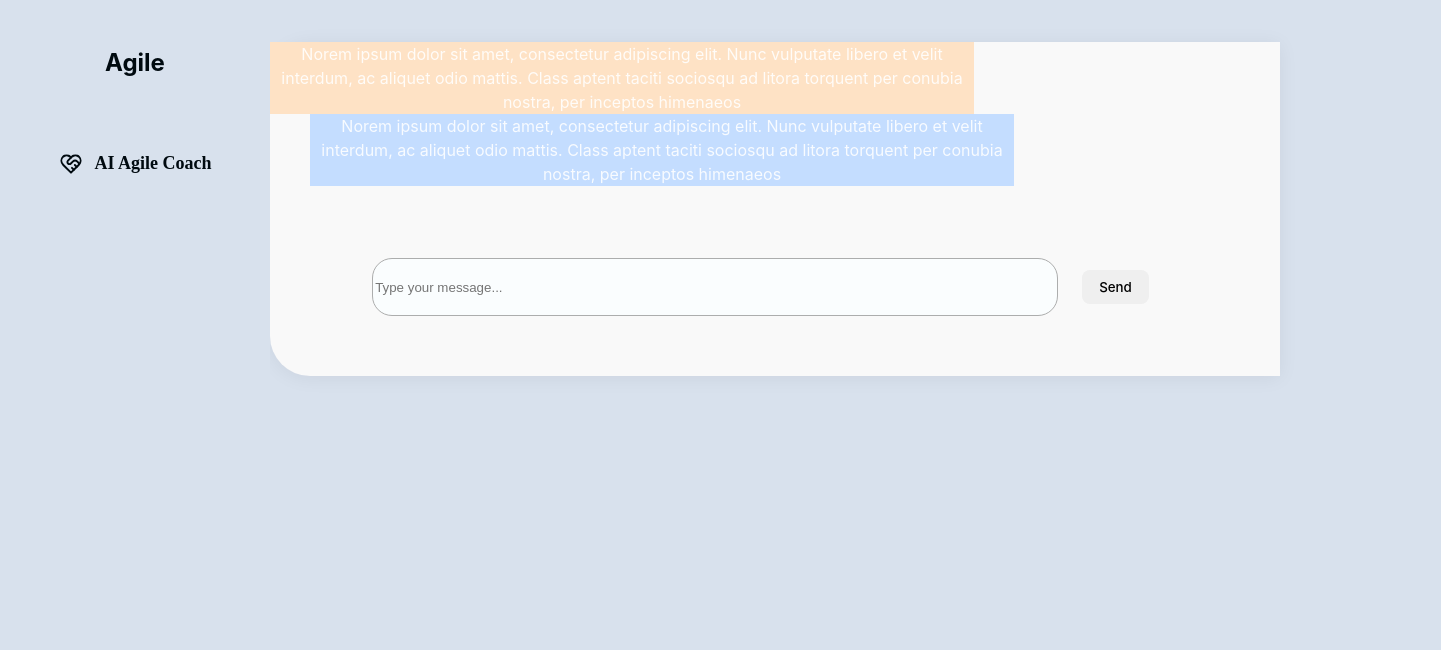
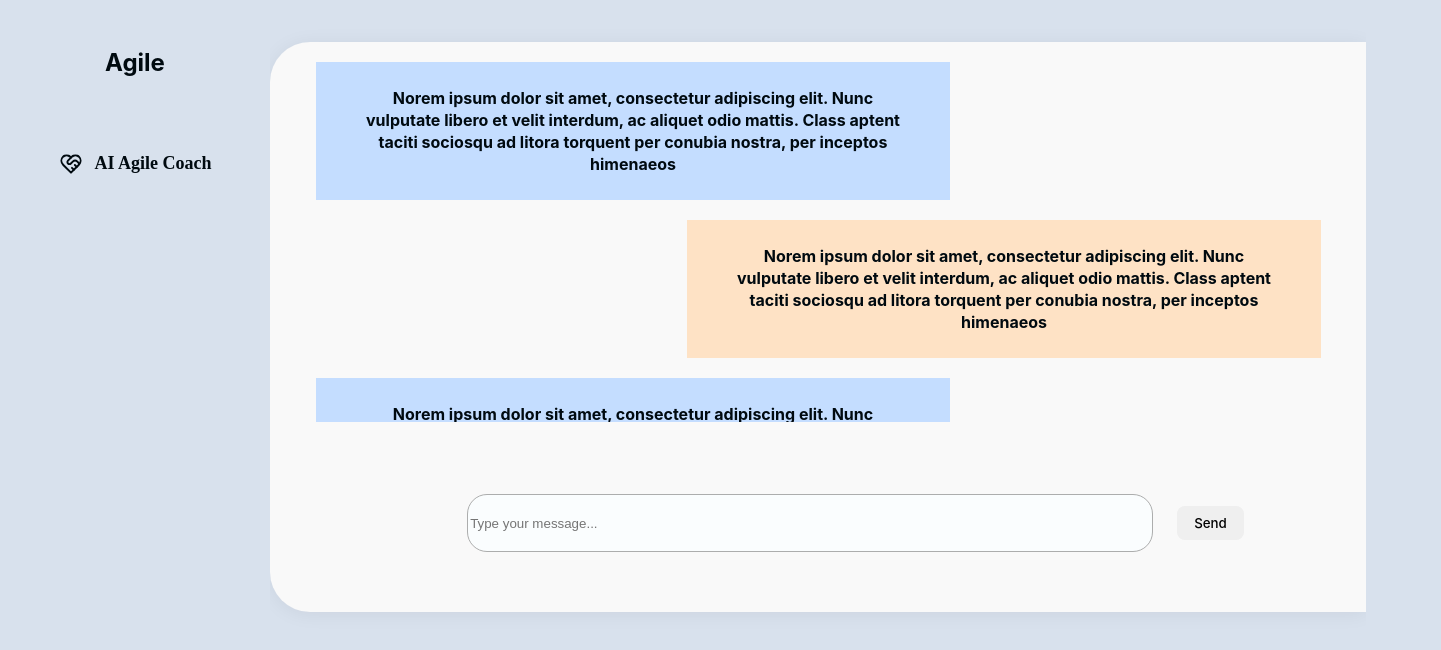
Before and after one commit to LeonidYezerskyi/agile-ai-coach-app-frontend, a React (Vite) app: page /#/chat in a window 1280 px wide. Shown: the top 650 px of the page, 1441 px wide, since content can reach past the window. Built offline with nearby package versions, Linux system fonts and the light colour scheme.

Commit message:
ADDED: stylies for ChatPage

```diff
--- a/src/pages/ChatPage/ChatPage.jsx
+++ b/src/pages/ChatPage/ChatPage.jsx
@@ -3,20 +3,28 @@ import css from "./ChatPage.module.css";
 
 const ChatPage = () => {
     return (
-        <Box className={css.container}>
+        <div className={css.container}>
             <div className={css.content}>
-                <div className={css.contentWrapper1}>
-                    <p className={css.message1}>Norem ipsum dolor sit amet, consectetur adipiscing elit. Nunc vulputate libero et velit interdum, ac aliquet odio mattis. Class aptent taciti sociosqu ad litora torquent per conubia nostra, per inceptos himenaeos</p>
+                <div className={css.dialogWrapper}>
+                    <div className={css.contentWrapper1}>
+                        <p className={css.txt}>Norem ipsum dolor sit amet, consectetur adipiscing elit. Nunc vulputate libero et velit interdum, ac aliquet odio mattis. Class aptent taciti sociosqu ad litora torquent per conubia nostra, per inceptos himenaeos</p>
+                    </div>
+                    <div className={css.contentWrapper2}>
+                        <p className={css.txt}>Norem ipsum dolor sit amet, consectetur adipiscing elit. Nunc vulputate libero et velit interdum, ac aliquet odio mattis. Class aptent taciti sociosqu ad litora torquent per conubia nostra, per inceptos himenaeos</p>
+                    </div>
+                    <div className={css.contentWrapper1}>
+                        <p className={css.txt}>Norem ipsum dolor sit amet, consectetur adipiscing elit. Nunc vulputate libero et velit interdum, ac aliquet odio mattis. Class aptent taciti sociosqu ad litora torquent per conubia nostra, per inceptos himenaeos</p>
+                    </div>
+                    <div className={css.contentWrapper1}>
+                        <p className={css.txt}>Norem ipsum dolor sit amet, consectetur adipiscing elit. Nunc vulputate libero et velit interdum, ac aliquet odio mattis. Class aptent taciti sociosqu ad litora torquent per conubia nostra, per inceptos himenaeos</p>
+                    </div>
                 </div>
-                <div className={css.contentWrapper2}>
-                    <p className={css.message2}>Norem ipsum dolor sit amet, consectetur adipiscing elit. Nunc vulputate libero et velit interdum, ac aliquet odio mattis. Class aptent taciti sociosqu ad litora torquent per conubia nostra, per inceptos himenaeos</p>
-                </div>
-                <div>
+                <div className={css.inputWrapper}>
                     <input type="text" placeholder="Type your message..." className={css.input} />
                     <button className={css.btn}>Send</button>
                 </div>
             </div>
-        </Box>
+        </div>
     )
 }
 
--- a/src/pages/ChatPage/ChatPage.module.css
+++ b/src/pages/ChatPage/ChatPage.module.css
@@ -1,5 +1,6 @@
 .container {
-  /* width: 100%; */
+  width: 1096px;
+  height: 570px;
   display: flex;
   margin-bottom: 42px;
   margin-right: auto;
@@ -11,12 +12,44 @@
 }
 
 .content {
-  /* display: flex; */
+  display: flex;
   flex-direction: column;
   flex: 1;
+  justify-content: flex-end;
+  align-items: center;
+  /* margin-right: 190px; */
+}
+
+.dialogWrapper {
+  overflow-y: scroll;
+}
+
+.contentWrapper1 {
+  width: 634px;
+  background-color: #c4ddff;
+  margin-left: 36px;
+  margin-right: 407px;
+  margin-top: 20px;
+}
+.contentWrapper2 {
+  width: 634px;
+  margin-left: 407px;
+  margin-right: 36px;
+  background-color: #fee2c5;
+  margin-top: 20px;
+}
+
+.txt {
+  font-weight: 700;
+  font-size: 16px;
+  line-height: 22px;
+  color: #000a10;
+  padding: 25px 43px 25px 44px;
+}
+
+.inputWrapper {
   justify-content: center;
-  align-items: center;
-  margin-right: 190px;
+  margin-left: 75px;
 }
 
 .input {
@@ -32,17 +65,6 @@
   /* margin-left: 245px; */
 }
 
-.contentWrapper1 {
-  width: 704px;
-  background-color: #fee2c5;
+.btn {
+  /* margin-right: 190px; */
 }
-.contentWrapper2 {
-  width: 704px;
-  margin-left: 40px;
-  margin-right: 427px;
-  background-color: #c4ddff;
-}
-
-.btn {
-  margin-right: 190px;
-}
```
